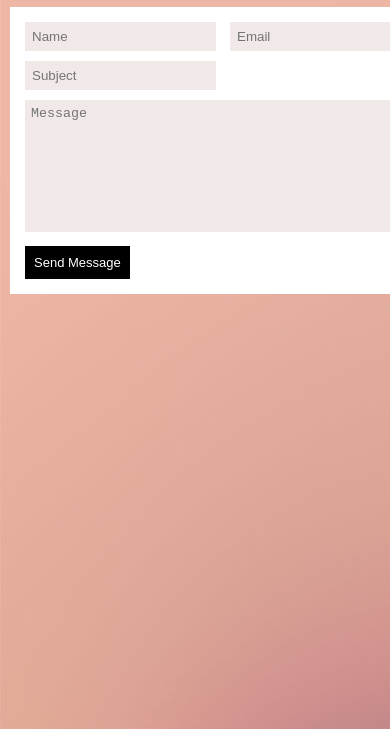
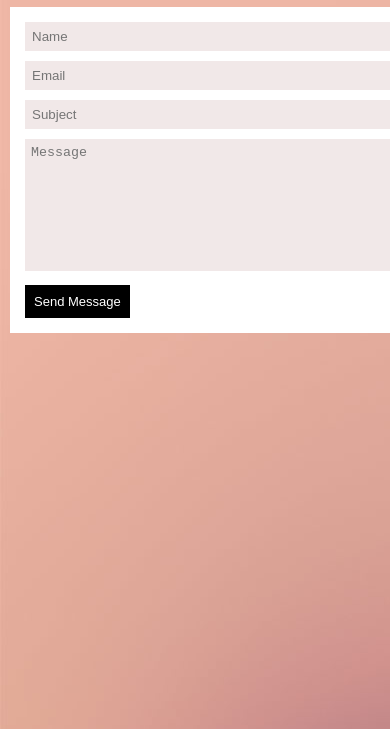
Before and after one commit to radhikamaloo/Astral-protfolio-project, a plain HTML site: page index.html in a window 390 px wide. Both pictures are taken after a click on the button 260 px from the left and 81 px from the top of the page. Shown: the part 115-844 px from the top of the page. Drawn offline with Linux system fonts and the light colour scheme.

Commit message:
Add files via upload

```diff
--- a/style.css
+++ b/style.css
@@ -87,6 +87,9 @@ body{
           #form h2{
               display: none;
           }
+          form input,textarea{
+              width: 90%;
+          }
       }
 
       /* gallery css  */
@@ -120,6 +123,7 @@ form{
 form h2{
     margin: 5px;
 }
+
 form input,textarea{
    background-color: rgb(241, 232, 232);
    border-color: transparent;
```
